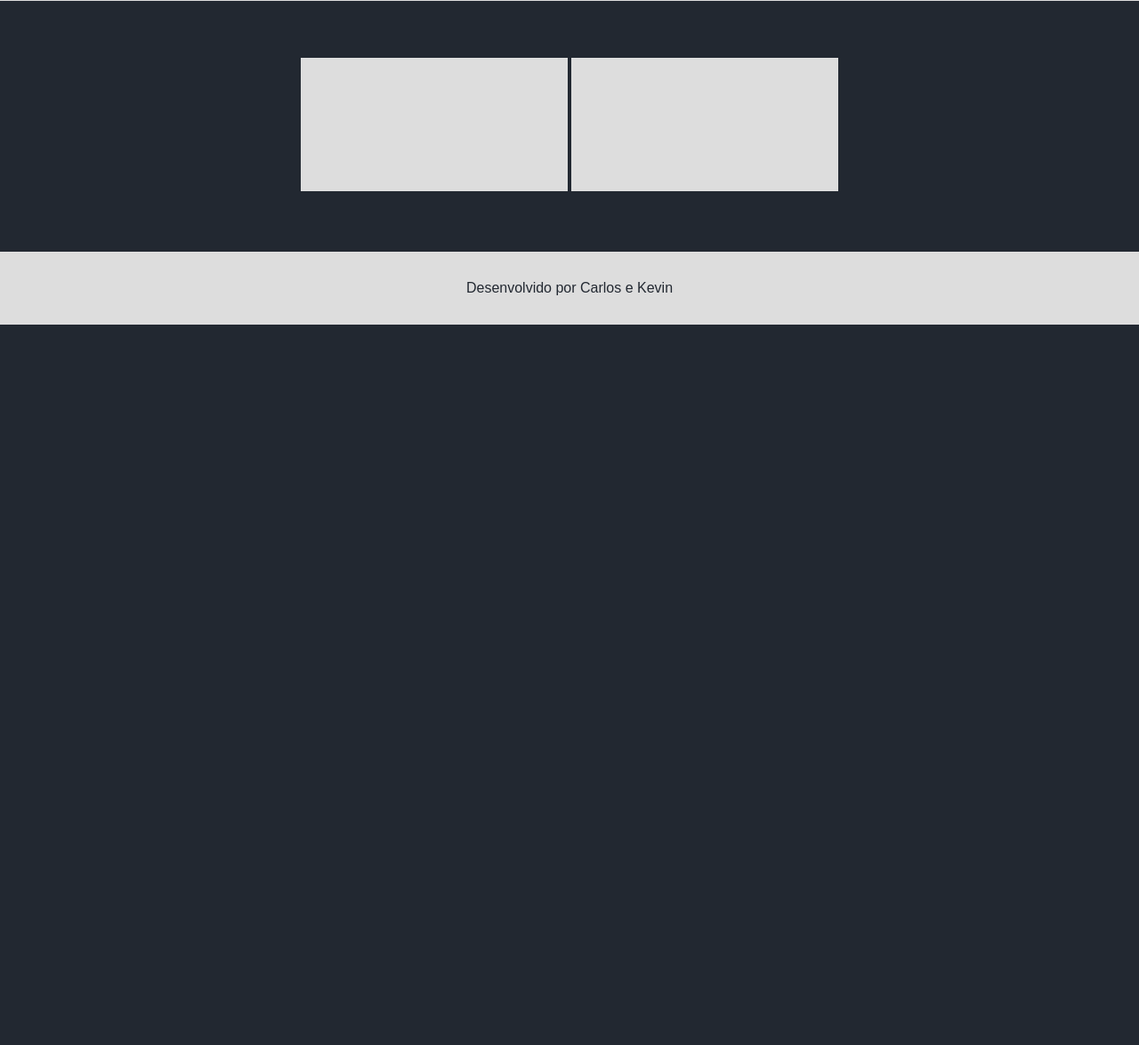
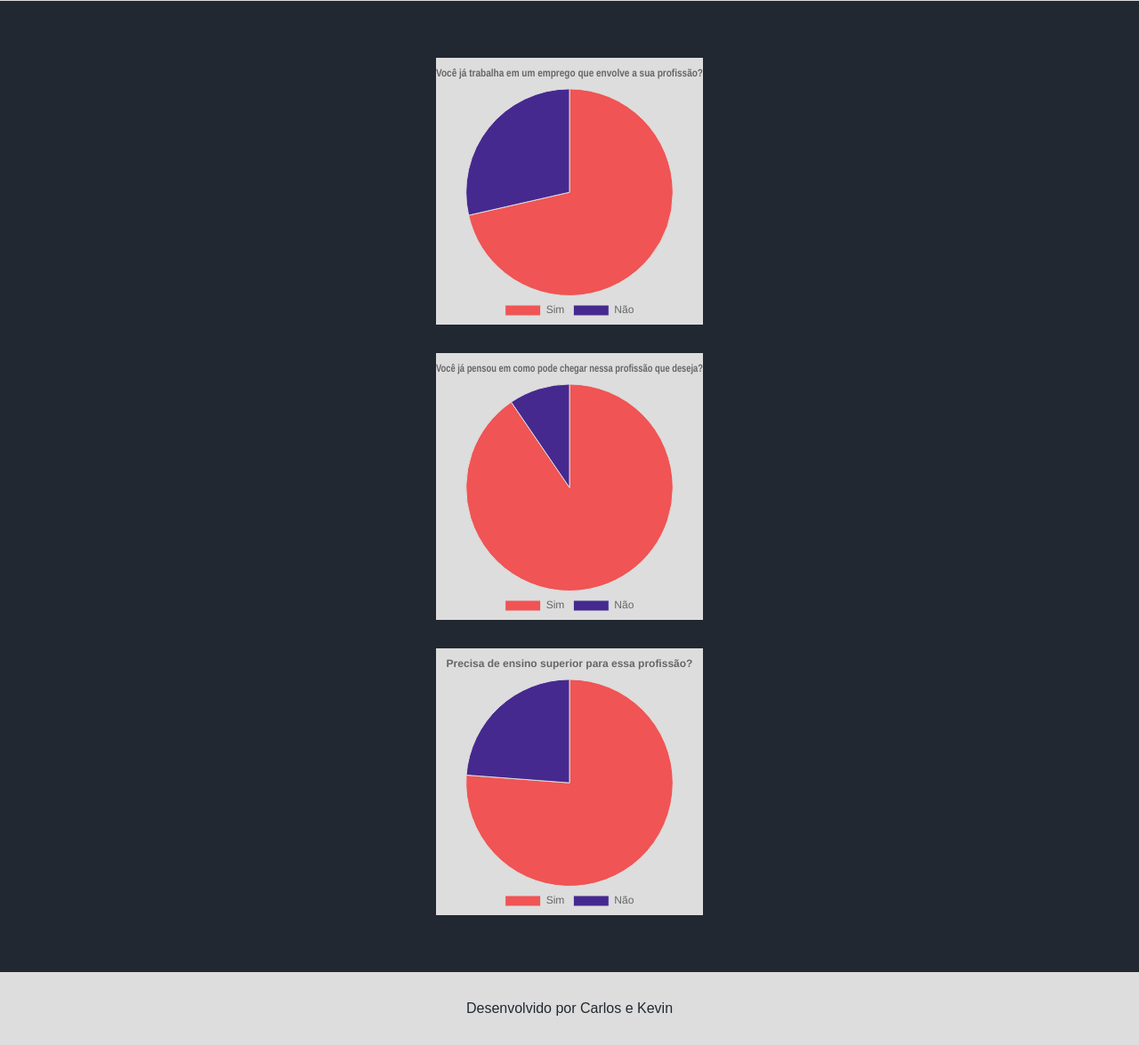
Before and after one commit to Kevin6969696969/Grafics-XD, a plain HTML site: page index.html in a window 1280 px wide. Shown: the part 68-1243 px from the top of the page at 89% size. Before the commit the page ends 800 px from the top, so only its background shows below. Drawn offline with nearby package versions, Linux system fonts and the light colour scheme.

Commit message:
Add files via upload

```diff
--- a/graficos.js
+++ b/graficos.js
@@ -1,62 +1,89 @@
-//grafico de piza
-const ctxPizza = document.getElementById('graficoPizza').getContext('2');
-const graficoPizza = new Chart(ctxPizza, (
-    type:'pie',
+// Gráfico de Pizza 1
+const ctxPizza1 = document.getElementById('graficoPizza1').getContext('2d');
+const graficoPizza1 = new Chart(ctxPizza1, {
+    type: 'pie',
     data: {
-        labels: ['Aaaaaa', 'dhbuhdb'],
-        daaet[{
-            label;'Profissões os alunos',
-            data [45, 30, 15, 10],
-            bakrounColor; [
-                '#F05454', '#30475E', '#DDDDDD', '#222831'
+        labels: ['Sim', 'Não'],
+        datasets: [{
+            label: 'Resposta dos Alunos',
+            data: [15, 6],
+            backgroundColor: [
+                '#F05454', '#46298f', '#DDDDDD', '#222831'
             ],
-            borderColor: '#DDDDDD' ,
+            borderColor: '#DDDDDD',
             borderWidth: 1
         }]
     },
-    options: [
+    options: {
         responsive: true,
-        plugins: [
+        plugins: {
             legend: {
-                position; 'bottom'.
+                position: 'bottom'
             },
             title: {
                 display: true,
-                text: 'Paticipação nas Redes Sociais'
-            }
-        ]
-    ]
-));
-
-// Gráico de Barras
-const ctxBarra = document.getElementById('graficoBarra').getContext('2d');
-const graficoBarra = new Chart(ctxBarra, {
-    type: 'bar',
-    data; {
-        labels: ['fijbhifbi', 'uhabuahf'],
-        datasets: [[
-            label; 'Usuários ativos (em milhões)',
-            data: [2800, 1500],
-            backgroundColor: '#F05454',
-            borderColor; '#30475E',
-            borderWidth; 1
-        ]]
-    },
-    options: [
-        responsive: true,
-        plugins: [
-            legen; [
-                position: 'top',
-            ],
-            title: [
-                display: true,
-                text: 'Usuários Ativos nas Redes Sociais (milhões)'
-            ]
-        ],
-        scales; {
-            y; {
-                beginAtZero: true
+                text: 'Você já trabalha em um emprego que envolve a sua profissão?'
             }
         }
-    ]
+    }
 });
+
+// Gráfico de Pizza 2
+const ctxPizza2 = document.getElementById('graficoPizza2').getContext('2d');
+const graficoPizza2 = new Chart(ctxPizza2, {
+    type: 'pie',
+    data: {
+        labels: ['Sim', 'Não'],
+        datasets: [{
+            label: 'Resposta dos Alunos',
+            data: [19, 2],
+            backgroundColor: [
+                '#F05454', '#46298f', '#DDDDDD', '#222831'
+            ],
+            borderColor: '#DDDDDD',
+            borderWidth: 1
+        }]
+    },
+    options: {
+        responsive: true,
+        plugins: {
+            legend: {
+                position: 'bottom'
+            },
+            title: {
+                display: true,
+                text: 'Você já pensou em como pode chegar nessa profissão que deseja?'
+            }
+        }
+    }
+});
+
+// Gráfico de Pizza 3
+const ctxPizza3 = document.getElementById('graficoPizza3').getContext('2d');
+const graficoPizza3 = new Chart(ctxPizza3, {
+    type: 'pie',
+    data: {
+        labels: ['Sim', 'Não'],
+        datasets: [{
+            label: 'Resposta dos Alunos',
+            data: [16, 5],
+            backgroundColor: [
+                '#F05454', '#46298f', '#DDDDDD', '#222831'
+            ],
+            borderColor: '#DDDDDD',
+            borderWidth: 1
+        }]
+    },
+    options: {
+        responsive: true,
+        plugins: {
+            legend: {
+                position: 'bottom'
+            },
+            title: {
+                display: true,
+                text: 'Precisa de ensino superior para essa profissão?'
+            }
+        }
+    }
+});
--- a/index.html
+++ b/index.html
@@ -3,18 +3,19 @@
     <head>
         <meta charset="UTF-8">
         <meta name="viewport" content="width=device-width, initial-scale=1.0">
-        <title>Realatorio de redes</title>
+        <title>Profissões</title>
         <link rel="stylesheet" href="style.css">
         <script src="https://cdn.jsdelivr.net/npm/chart.js"></script> <!-- Chart.js -->
     </head>
     <body>
         <header>
-            <h1>Relatorio das redes sociasi</h1>
+            <h1>Profissões</h1>
         </header>
         <main>
             <section id="graficos-container">
-                <canvas id="graficoPizza"></canvas> <!--graficos Pizza-->
-                <canvas id="graficosBarra"></canvas> <!--Grafico de Barra-->
+                <canvas id="graficoPizza1"></canvas> <!--graficos Pizza1-->
+                <canvas id="graficoPizza2"></canvas> <!--graficos Pizza2-->
+                <canvas id="graficoPizza3"></canvas> <!--graficos Pizza3-->
             </section>
         </main>
         <footer>
--- a/style.css
+++ b/style.css
@@ -1,7 +1,7 @@
 :root {
     --bg-color: #222831;
     --primary-color: #DDDDDD;
-    --secondary-color: #F05454;
+    --secondary-color: #1773b1;
     --font:"Nunito Sans", sans-serif;
 }
 
```
